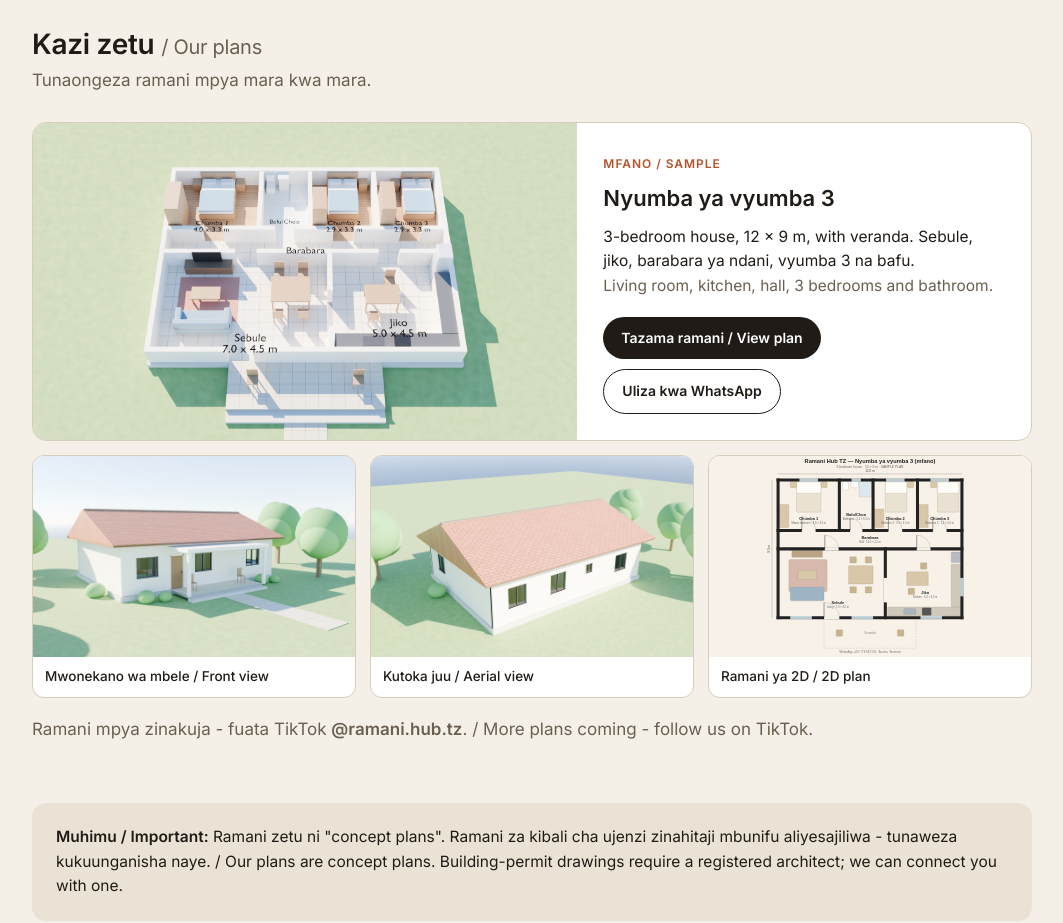
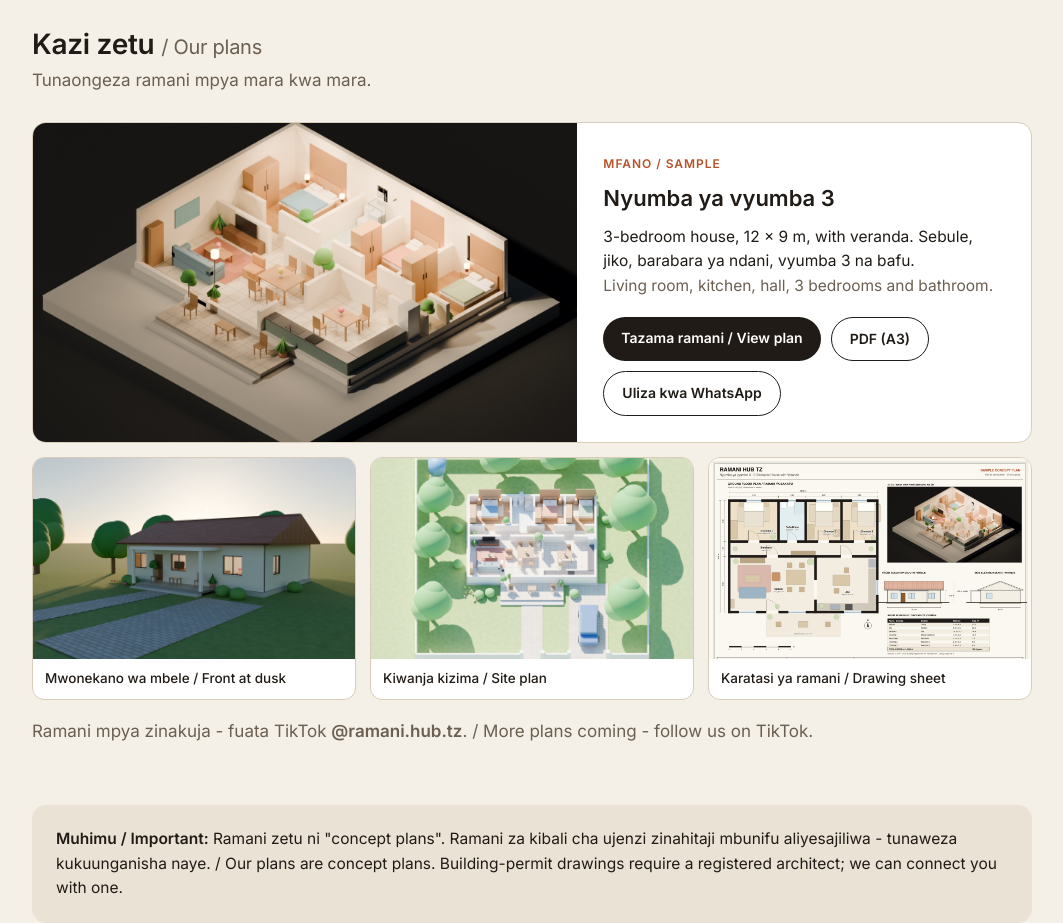
Before and after one commit to Herimens/faceless, a plain HTML site: page website/index.html in a window 1280 px wide. Shown: the part 1560-2483 px from the top of the page, without its empty margins (108-1171 px from the left). Drawn offline with Linux system fonts and the light colour scheme; a web font is replaced by a local one.

Commit message:
Sample plan v3: isometric dollhouse, dusk exterior, 3D site plan, A3 drawing sheet + PDF
Co-Authored-By: Claude Sonnet 5.5 <noreply@anthropic.com>

```diff
--- a/website/index.html
+++ b/website/index.html
@@ -45,7 +45,7 @@ h2{font:600 28px/1.2 Inter;margin:0 0 6px;letter-spacing:-.01em}
 .thumbs{display:grid;grid-template-columns:repeat(3,1fr);gap:14px;margin-top:14px}
 .thumbs a{display:block;background:#fff;border:1px solid var(--line);border-radius:12px;overflow:hidden;text-decoration:none;color:var(--ink);font-size:13.5px;font-weight:500}
 .thumbs img{display:block;width:100%;aspect-ratio:16/10;object-fit:cover}
-.thumbs a:nth-child(3) img{object-fit:contain;background:#f7f1e8}
+.thumbs a:nth-child(3) img{object-fit:cover;object-position:left top}
 .thumbs span{display:block;padding:9px 12px}
 @media(max-width:720px){.thumbs{grid-template-columns:1fr}}
 .btns2{display:flex;gap:10px;flex-wrap:wrap}.btns2 .btn{padding:10px 18px;font-size:14px}
@@ -93,18 +93,19 @@ footer{padding:26px 0;color:var(--muted);font-size:14px;text-align:center}
 <h2>Kazi zetu <span style="color:var(--muted);font-weight:400;font-size:20px">/ Our plans</span></h2>
 <p class="sub">Tunaongeza ramani mpya mara kwa mara.</p>
 <div class="plan">
-<a href="plans/nyumba-vyumba-3-3d-plan.jpg" target="_blank" rel="noopener"><img src="plans/nyumba-vyumba-3-3d-plan.jpg" alt="3D floor plan of a 3-bedroom house, 12 by 9 metres, with furniture" loading="lazy"></a>
+<a href="plans/nyumba-vyumba-3-dollhouse.jpg" target="_blank" rel="noopener"><img src="plans/nyumba-vyumba-3-dollhouse.jpg" alt="3D cutaway view of a furnished 3-bedroom house, 12 by 9 metres" loading="lazy"></a>
 <div class="plan-body">
 <span class="tag">Mfano / Sample</span>
 <h3>Nyumba ya vyumba 3</h3>
 <p>3-bedroom house, 12 &times; 9 m, with veranda. Sebule, jiko, barabara ya ndani, vyumba 3 na bafu.<br><span style="color:var(--muted)">Living room, kitchen, hall, 3 bedrooms and bathroom.</span></p>
-<div class="btns2"><a class="btn" href="plans/nyumba-vyumba-3-plan.svg" target="_blank" rel="noopener">Tazama ramani / View plan</a>
+<div class="btns2"><a class="btn" href="plans/nyumba-vyumba-3-karatasi.jpg" target="_blank" rel="noopener">Tazama ramani / View plan</a>
+<a class="btn alt" href="plans/nyumba-vyumba-3-ramani.pdf" download>PDF (A3)</a>
 <a class="btn alt" href="https://wa.me/255778681585?text=Habari%20Ramani%20Hub%20TZ%2C%20nataka%20ramani%20ya%20nyumba%20ya%20vyumba%203." target="_blank" rel="noopener">Uliza kwa WhatsApp</a></div>
 </div></div>
 <div class="thumbs">
-<a href="plans/nyumba-vyumba-3-nje.jpg" target="_blank" rel="noopener"><img src="plans/nyumba-vyumba-3-nje.jpg" alt="Front view of the 3-bedroom house" loading="lazy"><span>Mwonekano wa mbele / Front view</span></a>
-<a href="plans/nyumba-vyumba-3-juu.jpg" target="_blank" rel="noopener"><img src="plans/nyumba-vyumba-3-juu.jpg" alt="Rear aerial view of the 3-bedroom house" loading="lazy"><span>Kutoka juu / Aerial view</span></a>
-<a href="plans/nyumba-vyumba-3-plan.svg" target="_blank" rel="noopener"><img src="plans/nyumba-vyumba-3-plan.svg" alt="Labelled 2D floor plan with dimensions" loading="lazy"><span>Ramani ya 2D / 2D plan</span></a>
+<a href="plans/nyumba-vyumba-3-jioni.jpg" target="_blank" rel="noopener"><img src="plans/nyumba-vyumba-3-jioni.jpg" alt="Front of the 3-bedroom house at sunset with lit windows" loading="lazy"><span>Mwonekano wa mbele / Front at dusk</span></a>
+<a href="plans/nyumba-vyumba-3-kiwanja.jpg" target="_blank" rel="noopener"><img src="plans/nyumba-vyumba-3-kiwanja.jpg" alt="3D site plan: house on a walled plot with driveway, trees and garden" loading="lazy"><span>Kiwanja kizima / Site plan</span></a>
+<a href="plans/nyumba-vyumba-3-karatasi.jpg" target="_blank" rel="noopener"><img src="plans/nyumba-vyumba-3-karatasi.jpg" alt="A3 drawing sheet: floor plan, elevations and room schedule" loading="lazy"><span>Karatasi ya ramani / Drawing sheet</span></a>
 </div>
 <p class="sub" style="margin:18px 0 0">Ramani mpya zinakuja - fuata TikTok <b>@ramani.hub.tz</b>. / More plans coming - follow us on TikTok.</p>
 </div></section>
```
Also changed, not shown: website/plans/nyumba-vyumba-3-3d-plan.jpg (deleted), website/plans/nyumba-vyumba-3-dollhouse.jpg (added), website/plans/nyumba-vyumba-3-jioni.jpg (added), website/plans/nyumba-vyumba-3-juu.jpg (deleted), website/plans/nyumba-vyumba-3-karatasi.jpg (added), website/plans/nyumba-vyumba-3-kiwanja.jpg (added), website/plans/nyumba-vyumba-3-nje.jpg (deleted), website/plans/nyumba-vyumba-3-plan.svg (deleted), 1 other file.
